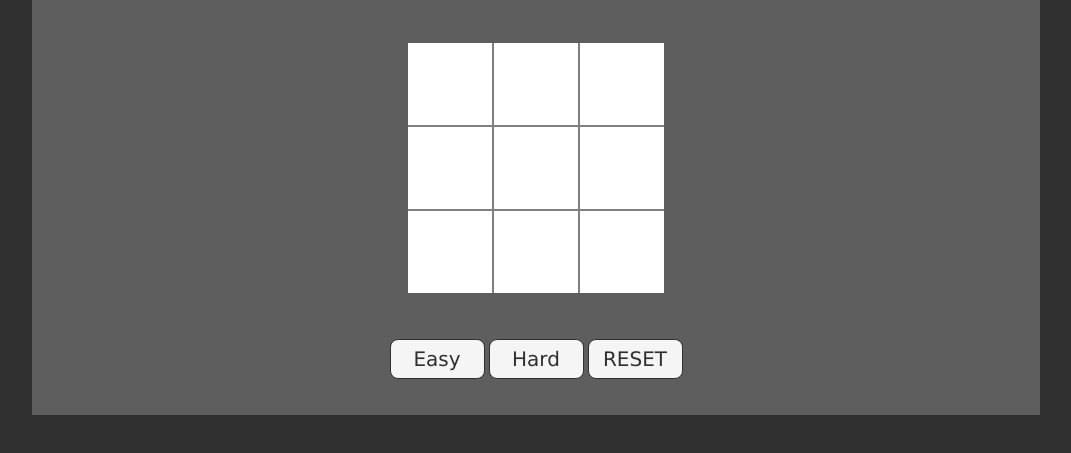
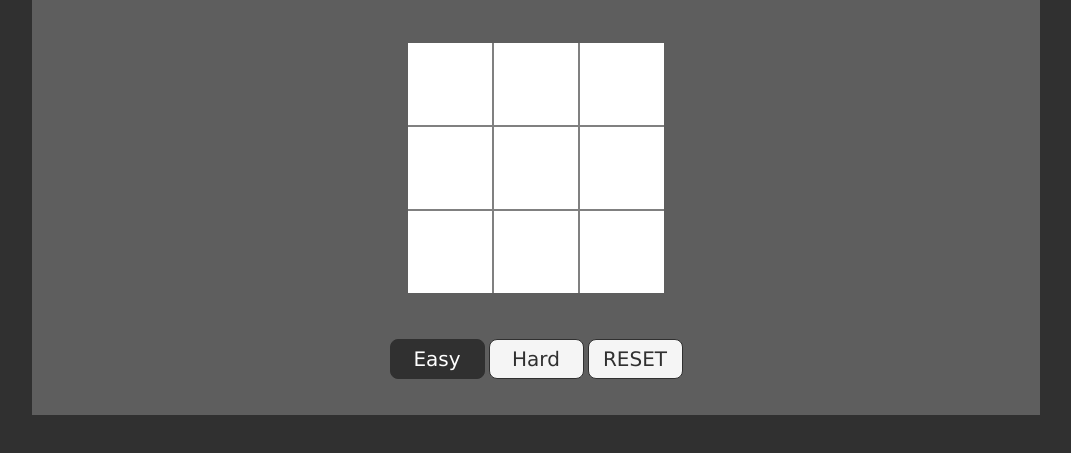
Before and after one commit to sadia-saman/TicTacToe, a plain HTML site: page index.html in a window 1280 px wide. In both pictures the pointer is over the button "Easy". Shown: the part 125-578 px from the top of the page, without its empty margins (104-1175 px from the left). Drawn offline with Linux system fonts and the light colour scheme.

Commit message:
hover effect added to buttons

```diff
--- a/ticTacToe.css
+++ b/ticTacToe.css
@@ -103,6 +103,13 @@ p {
 	color: #303030;
 	font-size: 20px;
 	cursor: pointer;
+
+}
+
+/* give hover effect to #but*/
+#but:hover {
+	background-color: #303030;
+	color: white;
 }
 
 .btns{
```
